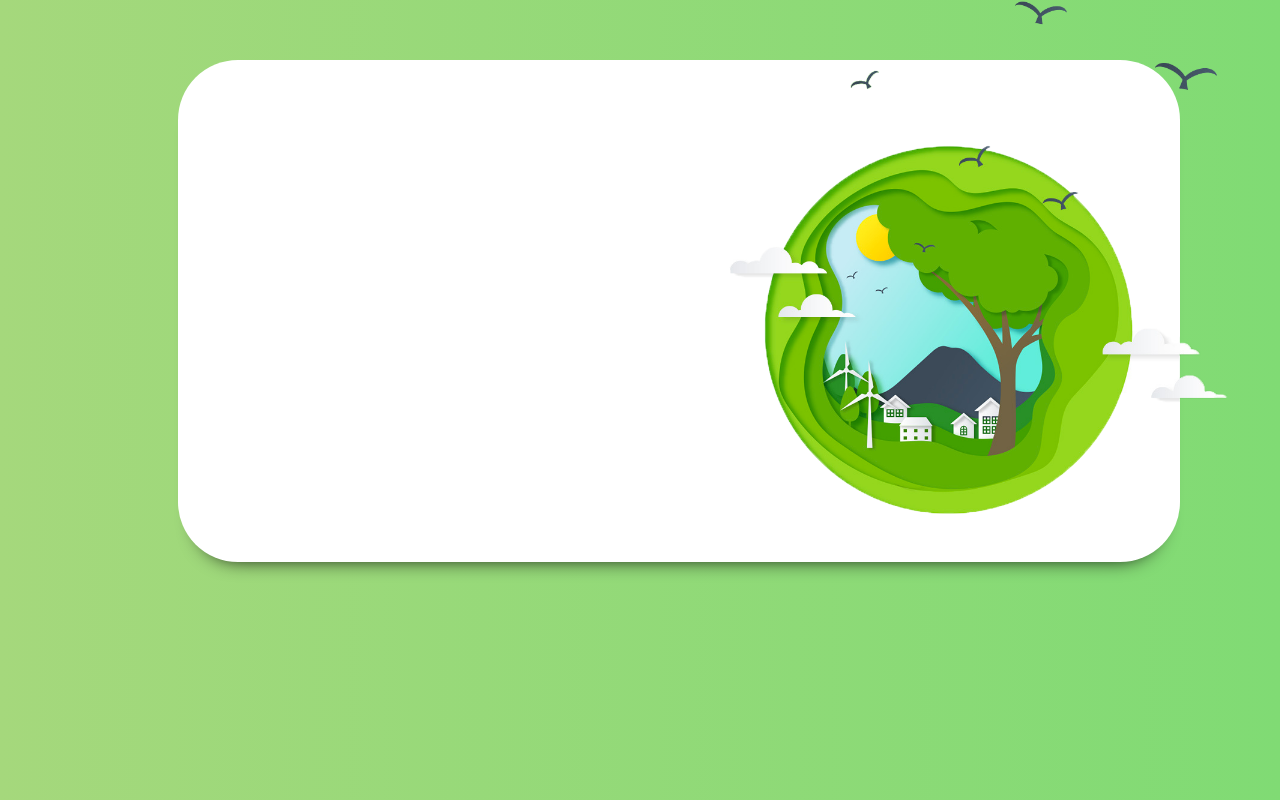
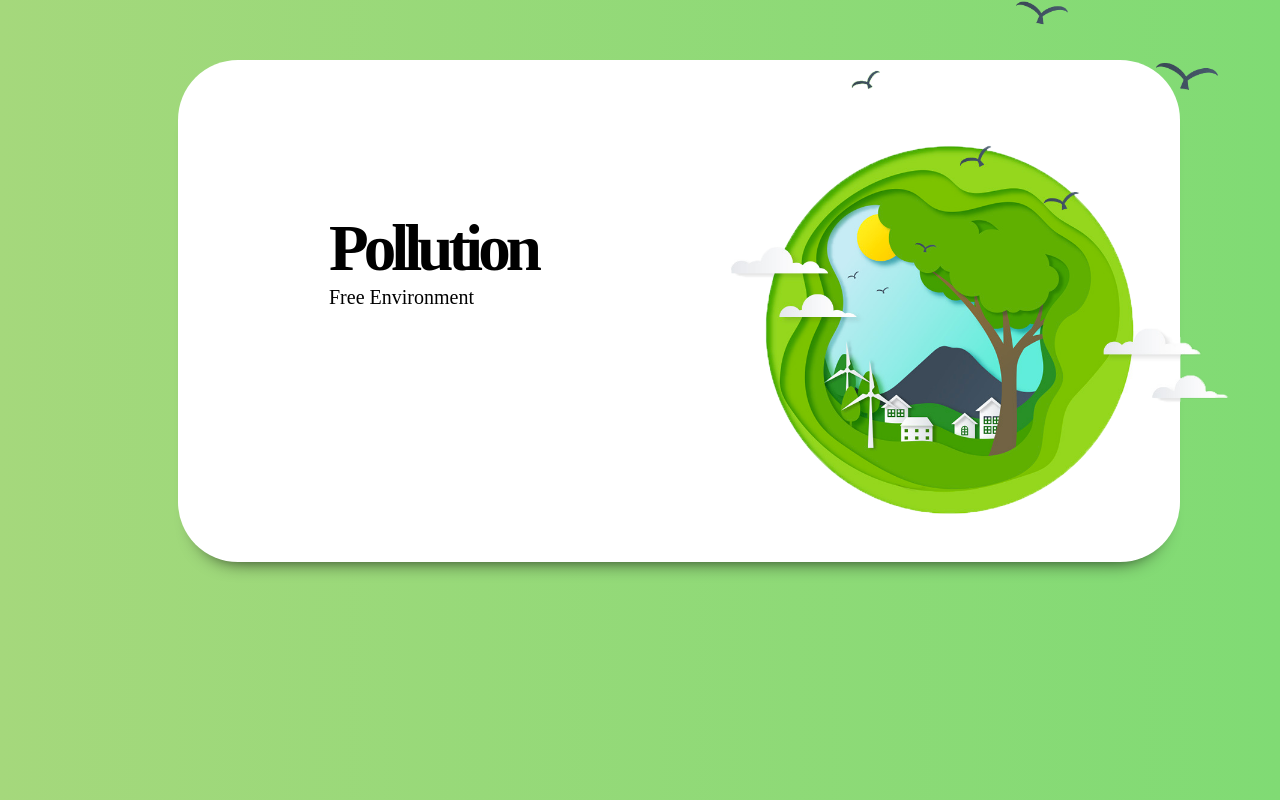
Before and after one commit to Kaio-araujo/Integration-Web, a plain HTML site: page index.html in a window 1280 px wide. Drawn offline with Linux system fonts and the light colour scheme.

Commit message:
Content title done

```diff
--- a/index.html
+++ b/index.html
@@ -15,6 +15,12 @@
     <div class="content">
 
       <div class="content__left">
+        <h1 class="content__left-h1">
+          Pollution
+        </h1>
+        <h3 class="content__left-h3">
+          Free Environment
+        </h3>
       </div>
 
       <div class="content__right">
--- a/style.css
+++ b/style.css
@@ -14,11 +14,44 @@ body {
     box-shadow: 0px 17px 20px -20px black;
 }
 
-.content__right-img {
+.content__right {
+    width: 50%;
     position: absolute;
+}
+
+ .content__right-img {
+    position: absolute;
+    top: -60px;
+    left: 550px;
     width: 500px;
     display: block;
-    z-index: 1;
-    margin-top: -60px;
-    margin-left: 549px;
+    z-index: 90;
+
 }
+
+
+.content__left {
+    position: absolute;
+    top: 150px;
+    left: 150px;
+}
+
+.content__left-h1 {
+    margin: 0;
+    padding: 0;
+    position: relative;
+    font-size: 65px;
+    font-weight: bold;
+    letter-spacing: -5px;
+    width: 250px;
+}
+
+.content__left-h3 {
+    position: relative;
+
+    font-size: 20px;
+    font-weight: lighter;
+    margin: 0;
+    padding: 0;
+    width: 250px;
+}
```
